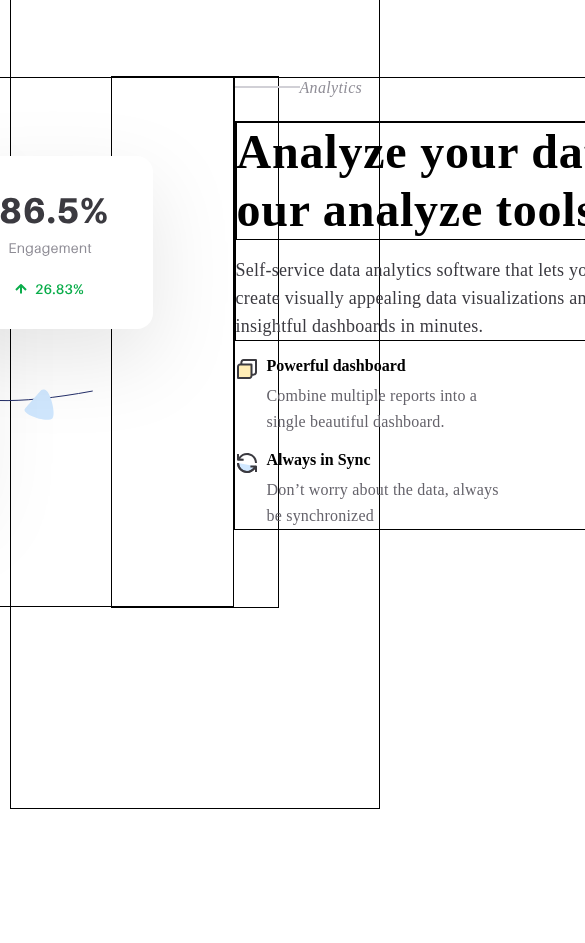
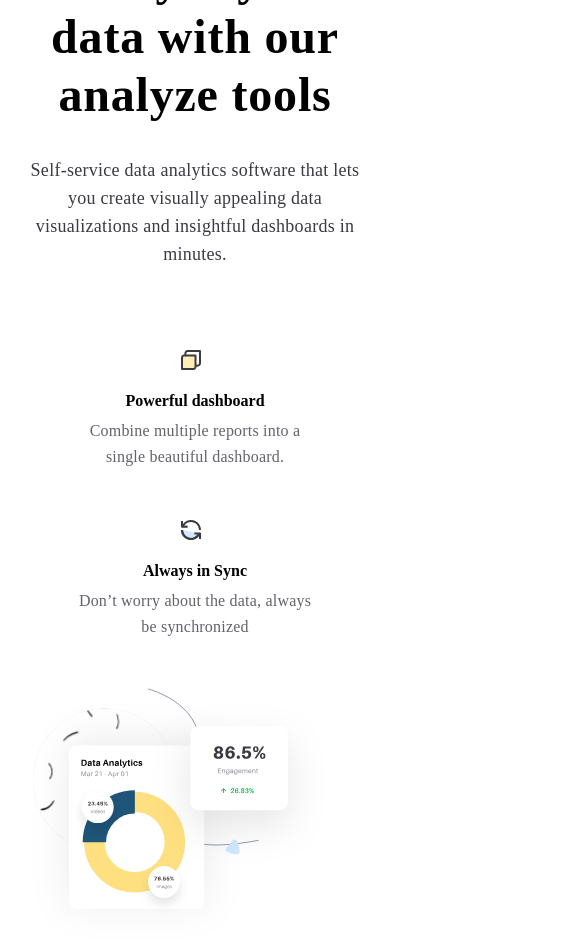
Before and after one commit to basarballioz/privia-security-intern-case-reactjs, a React (Create React App) app: page / in a window 390 px wide. Shown: the part 2480-3423 px from the top of the page, 585 px wide, since content can reach past the window. Before the commit the page ends 3289 px from the top, so only its background shows below. Built offline with nearby package versions, Linux system fonts and the light colour scheme; a web font is replaced by a local one.

Commit message:
analytics tamamlandi

```diff
--- a/src/styles/home.scss
+++ b/src/styles/home.scss
@@ -120,12 +120,6 @@
   display: flex;
   justify-content: center;
   align-items: center;
-  @media only screen and (max-width: 1100px) {
-    padding: 200px 20px;
-  }
-  @media only screen and (max-width: 768px) {
-    padding: 2rem 20px;
-  }
   .container {
     width: 944px;
     @media only screen and (max-width: 1100px) {
@@ -204,17 +198,35 @@
 }
 
 #analytics {
-  border: 1px solid black;
   .container {
-    border: 1px solid black;
     display: flex;
-    justify-content: center;
+    justify-content: space-evenly;
     align-items: flex-start; //TODO Responsive yapınca center yap
+    @media only screen and (max-width: 1100px) {
+      flex-direction: column-reverse;
+      align-items: center;
+    }
+
     .analytics-image {
-      border: 1px solid black;
+      @media only screen and (max-width: 1100px) {
+        margin-top: 3rem;
+      }
+
+      img {
+        @media only screen and (max-width: 768px) {
+          width: 90%;
+        }
+      }
     }
+
     .analytics-detail {
-      border: 1px solid black;
+      @media only screen and (max-width: 1100px) {
+        display: flex;
+        justify-content: center;
+        align-items: center;
+        flex-direction: column;
+        width: 100%;
+      }
       .section-title {
         display: flex;
         justify-content: flex-start;
@@ -228,14 +240,22 @@
       }
       .title {
         margin-top: 1.5rem;
-        border: 1px solid black;
+        @media only screen and (max-width: 1100px) {
+          text-align: center;
+          display: flex;
+          justify-content: center;
+          align-items: center;
+          flex-direction: column;
+        }
         h2 {
           width: 530px;
           font-weight: bold;
           font-size: 48px;
           line-height: 58px;
           letter-spacing: 0.8px;
-          border: 1px solid black;
+          @media only screen and (max-width: 768px) {
+            width: 100%;
+          }
         }
         div {
           width: 410px;
@@ -244,18 +264,50 @@
           letter-spacing: 0.27px;
           color: #3b3a40;
           margin-top: 1rem;
+          @media only screen and (max-width: 1100px) {
+            width: 75%;
+            margin-top: 2rem;
+          }
+          @media only screen and (max-width: 768px) {
+            width: 100%;
+          }
         }
       }
       .props {
+        @media only screen and (max-width: 1100px) {
+          display: flex;
+          justify-content: space-between;
+          align-items: center;
+          width: 75%;
+          margin-top: 2rem;
+        }
+        @media only screen and (max-width: 768px) {
+          flex-direction: column;
+        }
         .prop {
           margin-top: 1rem;
           display: flex;
           justify-content: flex-start;
           align-items: flex-start;
+          @media only screen and (max-width: 1100px) {
+            width: 50%;
+          }
+          @media only screen and (max-width: 768px) {
+            flex-direction: column;
+            align-items: center;
+            margin-top: 3rem;
+          }
           .prop-icon {
             margin-right: 0.5rem;
           }
           .prop-details {
+            @media only screen and (max-width: 768px) {
+              display: flex;
+              justify-content: center;
+              flex-direction: column;
+              align-items: center;
+              margin-top: 1rem;
+            }
             div {
               width: 240px;
               margin-top: 0.5rem;
@@ -263,6 +315,9 @@
               line-height: 26px;
               letter-spacing: 0.2px;
               color: #64626a;
+              @media only screen and (max-width: 768px) {
+                text-align: center;
+              }
             }
           }
         }
--- a/src/styles/main.scss
+++ b/src/styles/main.scss
@@ -17,6 +17,12 @@ html {
       section {
         padding: 200px 100px;
         background-color: white;
+        @media only screen and (max-width: 1100px) {
+          padding: 200px 20px;
+        }
+        @media only screen and (max-width: 768px) {
+          padding: 2rem 20px;
+        }
       }
     }
     ul {
```
